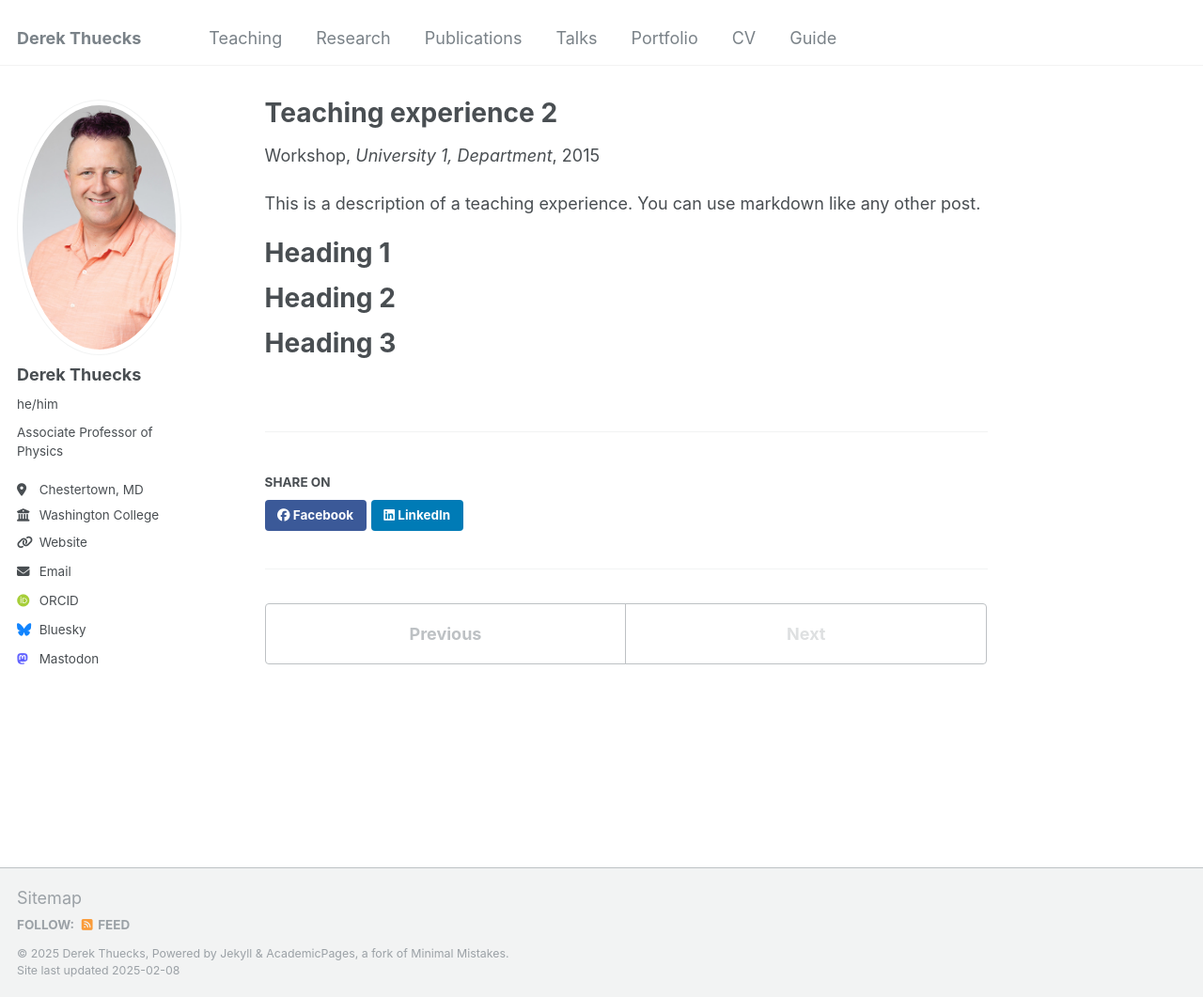
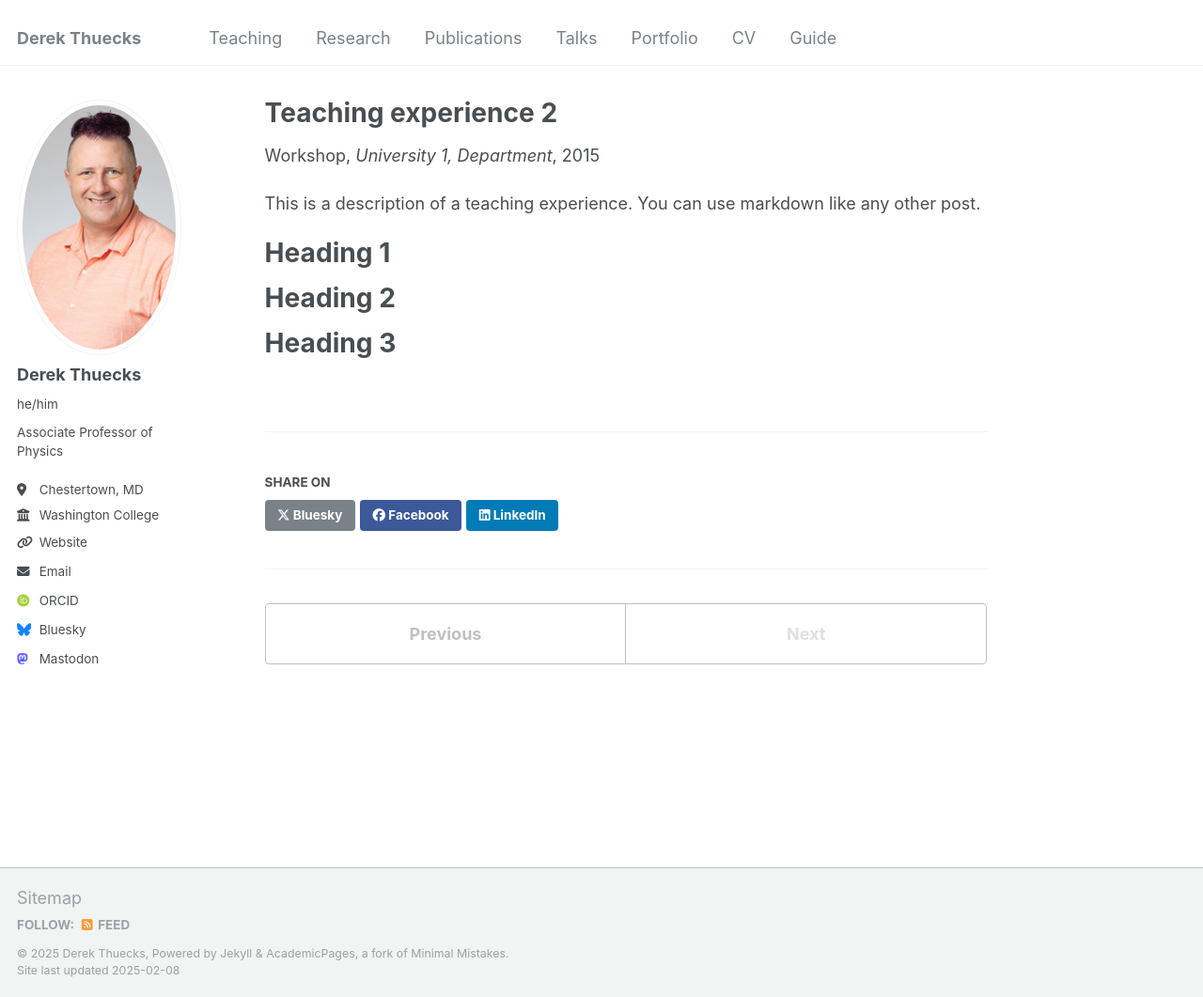
Before and after one commit to dthuecks/dthuecks.github.io, a Jekyll site: the page built from _teaching/2015-spring-teaching-2.md, in a window 1280 px wide and 1061 px high. Shown: the whole window at 94% size. Built offline with Jekyll 4.4.1, drawn with Linux system fonts in a browser that asks for light colours; some web fonts are replaced.

Commit message:
v0.1.250207p

```diff
--- a/_includes/social-share.html
+++ b/_includes/social-share.html
@@ -5,6 +5,8 @@
     <h4 class="page__share-title">{{ site.data.ui-text[site.locale].share_on_label | default: "Share on" }}</h4>
   {% endif %}
 
+  <a href="https://bsky.app/intent/compose?text={{ base_path }}{{ page.url }}" class="btn btn--x" title="{{ site.data.ui-text[site.locale].share_on_label | default: 'Share on' }} Bluesky"><i class="fab fa-x-twitter" aria-hidden="true"></i><span> Bluesky</span></a>
+
   <a href="https://www.facebook.com/sharer/sharer.php?u={{ base_path }}{{ page.url }}" class="btn btn--facebook" title="{{ site.data.ui-text[site.locale].share_on_label | default: 'Share on' }} Facebook"><i class="fab fa-facebook" aria-hidden="true"></i><span> Facebook</span></a>
 
   <a href="https://www.linkedin.com/shareArticle?mini=true&url={{ base_path }}{{ page.url }}" class="btn btn--linkedin" title="{{ site.data.ui-text[site.locale].share_on_label | default: 'Share on' }} LinkedIn"><i class="fab fa-linkedin" aria-hidden="true"></i><span> LinkedIn</span></a>
```
